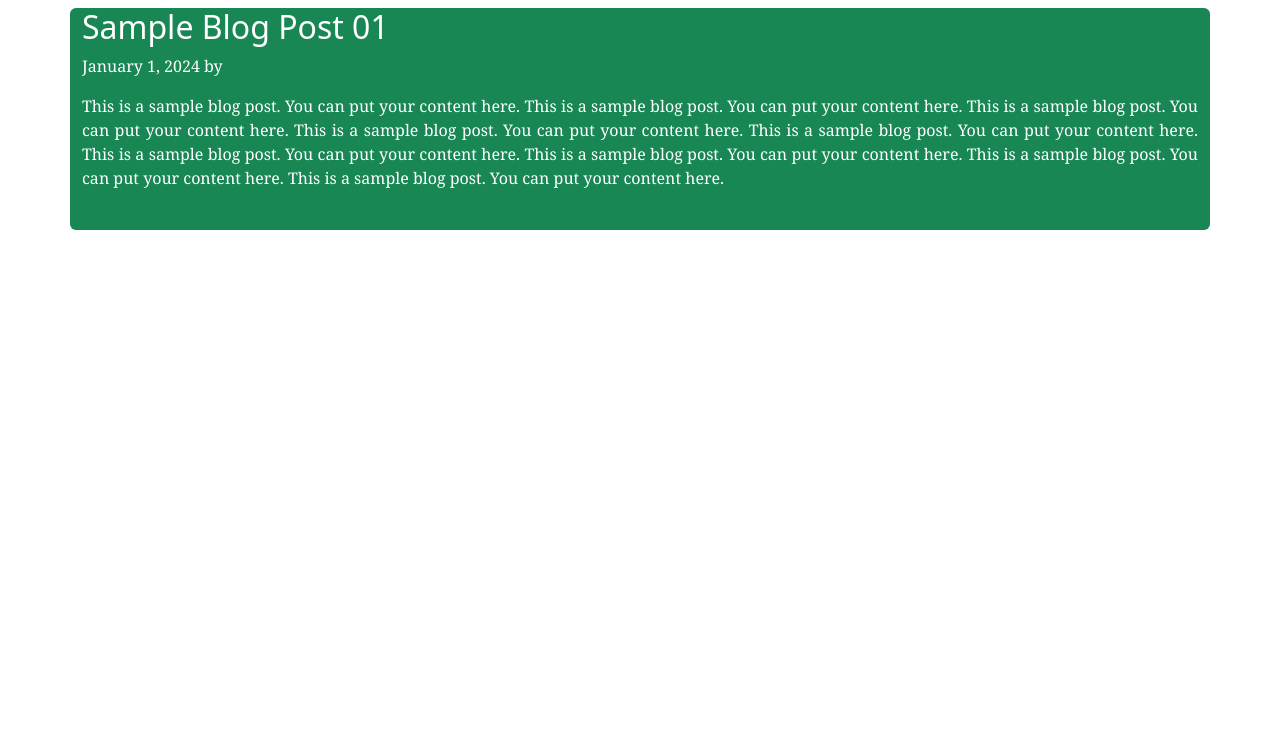
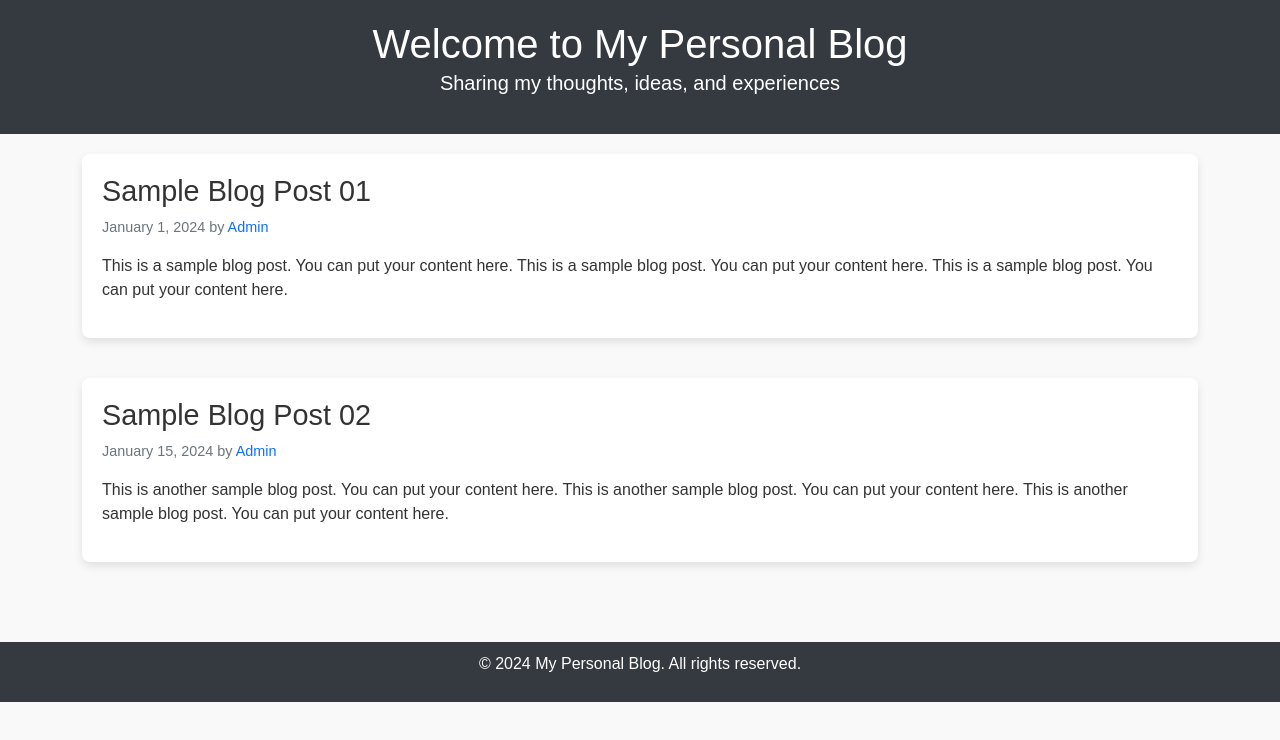
Before and after one commit to ShowravBiswas/showrav.github.io, a plain HTML site: page index.html in a window 1280 px wide. Drawn offline with nearby package versions, Linux system fonts and the light colour scheme.

Commit message:
Update index.html

```diff
--- a/index.html
+++ b/index.html
@@ -3,44 +3,97 @@
 <head>
   <meta charset="UTF-8">
   <meta name="viewport" content="width=device-width, initial-scale=1.0">
-  <title>Bootst 088</title>
+  <title>Personal Blog</title>
   <!-- Bootstrap CSS -->
   <link href="https://cdn.jsdelivr.net/npm/bootstrap@5.3.0-alpha1/dist/css/bootstrap.min.css" rel="stylesheet">
   <style>
-    /* Custom styles for the blog */
+    /* Custom Styles */
+    body {
+      font-family: Arial, sans-serif;
+      background-color: #f9f9f9;
+      color: #333;
+    }
+    header {
+      background-color: #343a40;
+      color: #fff;
+      padding: 20px 0;
+      text-align: center;
+    }
+    header h1 {
+      font-size: 2.5rem;
+      margin: 0;
+    }
+    .container {
+      margin-top: 20px;
+    }
     .blog-post {
       margin-bottom: 40px;
+      padding: 20px;
+      background-color: #fff;
+      border-radius: 8px;
+      box-shadow: 0 4px 8px rgba(0, 0, 0, 0.1);
     }
-    p {
-      text-align: justify;
-      font-family: Georgia, 'Times New Roman', Times, serif;
+    .blog-post h2 {
+      font-size: 1.8rem;
+    }
+    .blog-post-meta {
+      font-size: 0.9rem;
+      color: #6c757d;
+    }
+    footer {
+      background-color: #343a40;
+      color: #fff;
+      padding: 10px 0;
+      text-align: center;
+      margin-top: 40px;
     }
   </style>
 </head>
 <body>
+
+<header>
+  <h1>Welcome to My Personal Blog</h1>
+  <p class="lead">Sharing my thoughts, ideas, and experiences</p>
+</header>
+
 <main class="container">
-    <div class="row bg-success text-white mt-2 mb-2 rounded">
+  <!-- Blog Post 1 -->
+  <div class="row">
     <div class="col-md-12">
       <div class="blog-post">
         <h2 class="blog-post-title">Sample Blog Post 01</h2>
-          <p class="blog-post-meta">January 1, 2024 by</p>
+        <p class="blog-post-meta">January 1, 2024 by <a href="#" class="text-decoration-none">Admin</a></p>
         <p>
-            This is a sample blog post. You can put your content here.
-            This is a sample blog post. You can put your content here.
-            This is a sample blog post. You can put your content here.
-            This is a sample blog post. You can put your content here.
-            This is a sample blog post. You can put your content here.
-            This is a sample blog post. You can put your content here.
           This is a sample blog post. You can put your content here.
           This is a sample blog post. You can put your content here.
           This is a sample blog post. You can put your content here.
         </p>
       </div>
-        <!-- Additional blog posts can be added here -->
+    </div>
+  </div>
+
+  <!-- Blog Post 2 -->
+  <div class="row">
+    <div class="col-md-12">
+      <div class="blog-post">
+        <h2 class="blog-post-title">Sample Blog Post 02</h2>
+        <p class="blog-post-meta">January 15, 2024 by <a href="#" class="text-decoration-none">Admin</a></p>
+        <p>
+          This is another sample blog post. You can put your content here.
+          This is another sample blog post. You can put your content here.
+          This is another sample blog post. You can put your content here.
+        </p>
       </div>
     </div>
   </div>
+
+  <!-- More blog posts can be added in similar blocks -->
 </main>
+
+<footer>
+  <p>&copy; 2024 My Personal Blog. All rights reserved.</p>
+</footer>
+
 <script src="https://cdn.jsdelivr.net/npm/bootstrap@5.3.0-alpha1/dist/js/bootstrap.bundle.min.js"></script>
 </body>
 </html>
```
Lines whose indentation alone changed are shown as unchanged.
